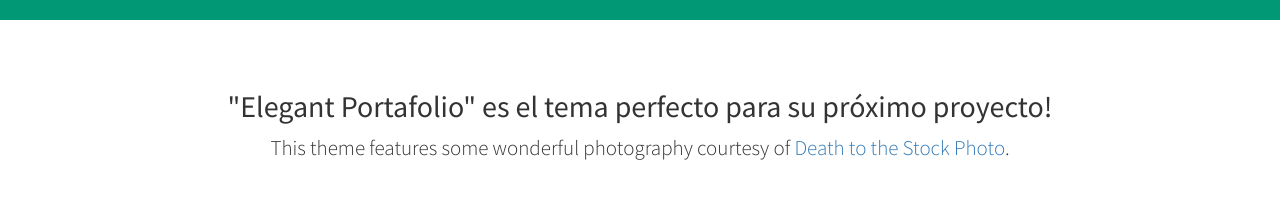
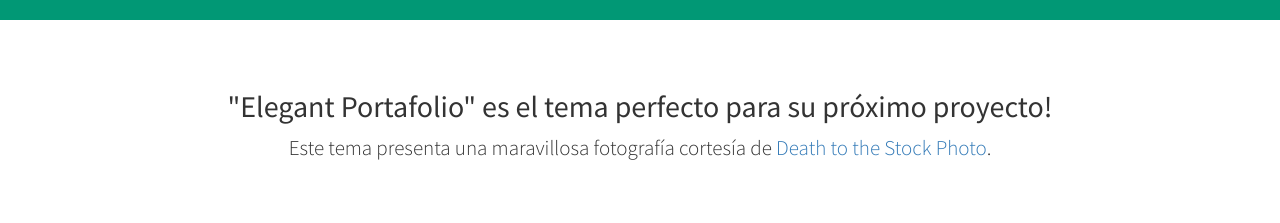
Before and after one commit to aggmeister/paghtml, a plain HTML site: page index.html in a window 1280 px wide. Shown: the part 780-1003 px from the top of the page. Drawn offline with Linux system fonts and the light colour scheme.

Commit message:
DIV ABOUT LOZA

```diff
--- a/index.html
+++ b/index.html
@@ -71,7 +71,7 @@
             <div class="row">
                 <div class="col-lg-12 text-center">
                     <h2>"Elegant Portafolio" es el tema perfecto para su próximo proyecto!</h2>
-                    <p class="lead">This theme features some wonderful photography courtesy of <a target="_blank" href="http://join.deathtothestockphoto.com/">Death to the Stock Photo</a>.</p>
+                    <p class="lead"> Este tema presenta una maravillosa fotografía cortesía de <a target="_blank" href="http://join.deathtothestockphoto.com/">Death to the Stock Photo</a>.</p>
                 </div>
             </div>
             <!-- /.row -->
```
